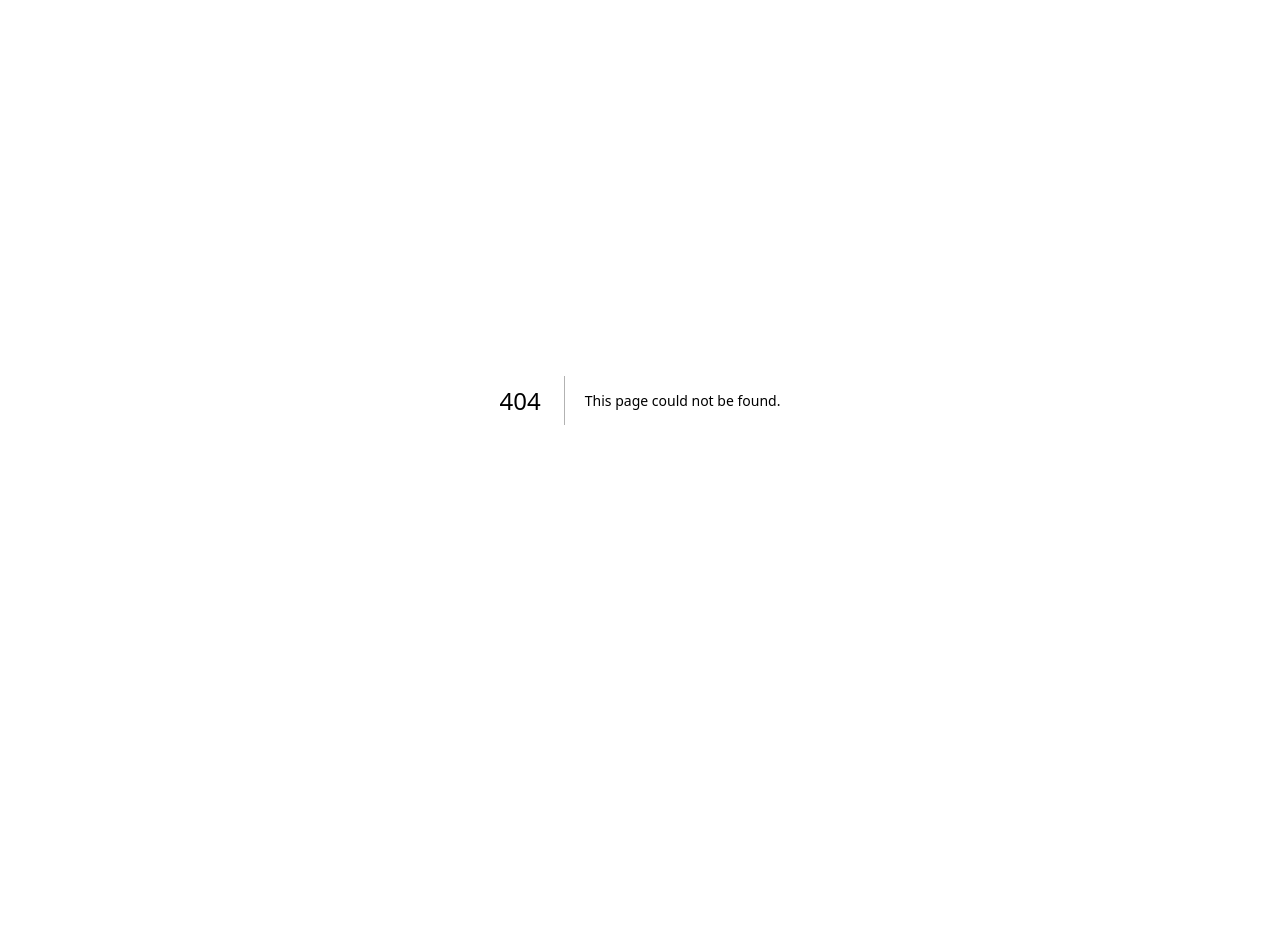
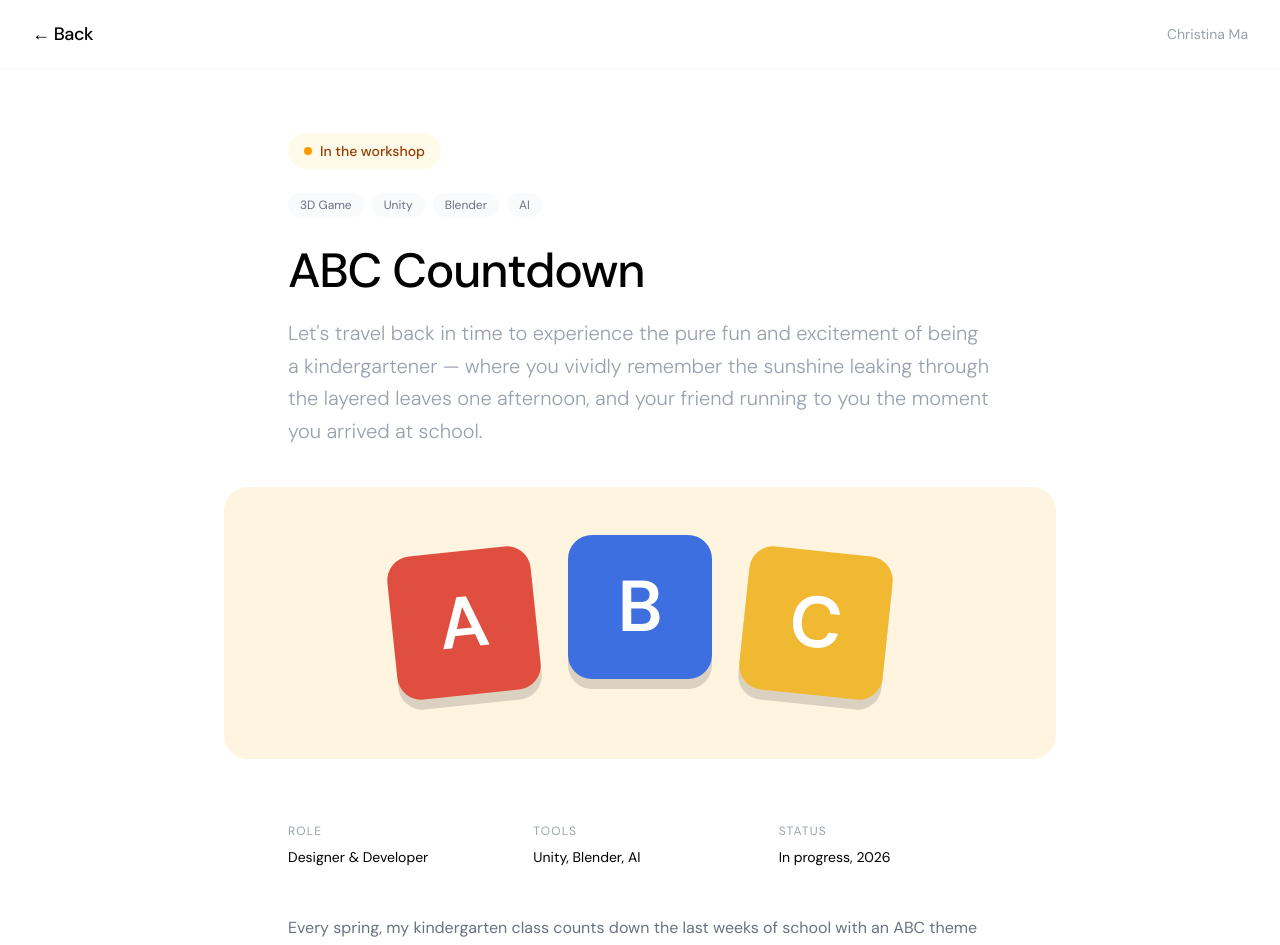
Before and after one commit to Christina505/my-portfolio, a Next.js app: page /work/abc-countdown in a window 1280 px wide. Before the commit this address had no page. Shown: the top 945 px of the page. Before the commit the page ends 800 px from the top, so only its background shows below. Built offline with nearby package versions, Linux system fonts and the light colour scheme.

Commit message:
ABC Countdown: lead with evocative kindergarten copy

```diff
--- a/app/page.tsx
+++ b/app/page.tsx
@@ -575,6 +575,63 @@ export default function Home() {
               </div>
             </Link>
           </div>
+
+          {/* ABC Countdown — in progress, "next up" card */}
+          <Link
+            href="/work/abc-countdown"
+            className="group rounded-3xl overflow-hidden cursor-pointer transition-all duration-500 ease-out hover:shadow-2xl hover:-translate-y-1 block"
+            style={{ backgroundColor: "#FFF4E0" }}
+          >
+            <div className="grid grid-cols-1 md:grid-cols-2">
+              {/* Text side */}
+              <div className="p-10 md:p-12 flex flex-col justify-between order-2 md:order-1">
+                <div>
+                  {/* "In the workshop" badge with pulsing dot */}
+                  <div className="inline-flex items-center gap-2 mb-6 text-xs font-medium text-amber-800 bg-white/70 rounded-full px-3 py-1.5">
+                    <span className="relative flex h-1.5 w-1.5">
+                      <span className="animate-ping absolute inline-flex h-full w-full rounded-full bg-amber-500 opacity-75"></span>
+                      <span className="relative inline-flex rounded-full h-1.5 w-1.5 bg-amber-500"></span>
+                    </span>
+                    In the workshop
+                  </div>
+                  <div className="flex flex-wrap gap-2 mb-8">
+                    {["3D Game", "Unity", "Blender", "AI"].map((tag) => (
+                      <span
+                        key={tag}
+                        className="text-xs text-gray-500 bg-white/60 rounded-full px-3 py-1"
+                      >
+                        {tag}
+                      </span>
+                    ))}
+                  </div>
+                  <h2 className="text-3xl font-semibold mb-3 tracking-tight">
+                    ABC Countdown
+                  </h2>
+                  <p className="text-gray-500 leading-relaxed max-w-sm">
+                    Let&apos;s travel back in time to experience the pure fun and excitement of being a kindergartener — where you vividly remember the sunshine leaking through the layered leaves one afternoon, and your friend running to you the moment you arrived at school.
+                  </p>
+                </div>
+                <div className="mt-8 flex items-center gap-2">
+                  <span className="text-sm text-gray-400 group-hover:text-gray-600 transition-colors">
+                    Peek at the workshop →
+                  </span>
+                </div>
+              </div>
+
+              {/* Visual side — ABC alphabet blocks that wiggle on hover */}
+              <div className="relative h-56 md:h-auto overflow-hidden flex items-center justify-center gap-3 md:gap-5 py-12 md:py-0 order-1 md:order-2">
+                <div className="w-20 h-20 md:w-28 md:h-28 rounded-2xl flex items-center justify-center text-3xl md:text-5xl font-bold text-white bg-[#E04E3F] shadow-[0_8px_0_rgba(0,0,0,0.12)] -rotate-6 transition-all duration-700 group-hover:-translate-y-2 group-hover:-rotate-12">
+                  A
+                </div>
+                <div className="w-20 h-20 md:w-28 md:h-28 rounded-2xl flex items-center justify-center text-3xl md:text-5xl font-bold text-white bg-[#3E6FE0] shadow-[0_8px_0_rgba(0,0,0,0.12)] -translate-y-3 transition-all duration-700 delay-100 group-hover:-translate-y-6 group-hover:scale-105">
+                  B
+                </div>
+                <div className="w-20 h-20 md:w-28 md:h-28 rounded-2xl flex items-center justify-center text-3xl md:text-5xl font-bold text-white bg-[#F1B832] shadow-[0_8px_0_rgba(0,0,0,0.12)] rotate-6 transition-all duration-700 delay-200 group-hover:-translate-y-2 group-hover:rotate-12">
+                  C
+                </div>
+              </div>
+            </div>
+          </Link>
         </div>
       </section>
 
--- /dev/null
+++ b/app/work/abc-countdown/page.tsx
@@ -0,0 +1,108 @@
+import Link from "next/link";
+
+export default function AbcCountdownCaseStudy() {
+  return (
+    <main className="min-h-screen bg-white text-black">
+      {/* Nav */}
+      <nav className="sticky top-0 z-50 backdrop-blur-md bg-white/80 border-b border-gray-100/50 px-5 md:px-8 py-5">
+        <div className="flex justify-between items-center">
+          <Link
+            href="/"
+            className="font-medium tracking-tight text-lg hover:opacity-70 transition-opacity"
+          >
+            ← Back
+          </Link>
+          <span className="text-sm text-gray-400">Christina Ma</span>
+        </div>
+      </nav>
+
+      {/* Hero */}
+      <section className="px-5 md:px-8 pt-16 pb-10 max-w-3xl mx-auto">
+        {/* "In the workshop" badge */}
+        <div className="inline-flex items-center gap-2 mb-6 text-sm font-medium text-amber-800 bg-amber-50 rounded-full px-4 py-2">
+          <span className="relative flex h-2 w-2">
+            <span className="animate-ping absolute inline-flex h-full w-full rounded-full bg-amber-500 opacity-75"></span>
+            <span className="relative inline-flex rounded-full h-2 w-2 bg-amber-500"></span>
+          </span>
+          In the workshop
+        </div>
+
+        <div className="flex flex-wrap gap-2 mb-6">
+          <span className="text-xs text-gray-500 bg-gray-50 rounded-full px-3 py-1">
+            3D Game
+          </span>
+          <span className="text-xs text-gray-500 bg-gray-50 rounded-full px-3 py-1">
+            Unity
+          </span>
+          <span className="text-xs text-gray-500 bg-gray-50 rounded-full px-3 py-1">
+            Blender
+          </span>
+          <span className="text-xs text-gray-500 bg-gray-50 rounded-full px-3 py-1">
+            AI
+          </span>
+        </div>
+
+        <h1 className="text-4xl md:text-5xl font-medium tracking-tight leading-tight mb-4">
+          ABC Countdown
+        </h1>
+        <p className="text-xl font-light text-gray-400 leading-relaxed">
+          Let&apos;s travel back in time to experience the pure fun and excitement of being a kindergartener — where you vividly remember the sunshine leaking through the layered leaves one afternoon, and your friend running to you the moment you arrived at school.
+        </p>
+      </section>
+
+      {/* Hero visual — larger ABC blocks */}
+      <section className="px-5 md:px-8 pb-16 max-w-4xl mx-auto">
+        <div className="rounded-3xl bg-[#FFF4E0] p-8 md:p-16 flex items-center justify-center gap-4 md:gap-8">
+          <div className="w-24 h-24 md:w-36 md:h-36 rounded-3xl bg-[#E04E3F] flex items-center justify-center text-5xl md:text-7xl font-bold text-white shadow-[0_10px_0_rgba(0,0,0,0.14)] -rotate-6">
+            A
+          </div>
+          <div className="w-24 h-24 md:w-36 md:h-36 rounded-3xl bg-[#3E6FE0] flex items-center justify-center text-5xl md:text-7xl font-bold text-white shadow-[0_10px_0_rgba(0,0,0,0.14)] -translate-y-4">
+            B
+          </div>
+          <div className="w-24 h-24 md:w-36 md:h-36 rounded-3xl bg-[#F1B832] flex items-center justify-center text-5xl md:text-7xl font-bold text-white shadow-[0_10px_0_rgba(0,0,0,0.14)] rotate-6">
+            C
+          </div>
+        </div>
+      </section>
+
+      {/* Overview */}
+      <section className="px-5 md:px-8 pb-16 max-w-3xl mx-auto">
+        <div className="grid grid-cols-3 gap-4 sm:gap-8 mb-12">
+          <div>
+            <p className="text-xs text-gray-400 uppercase tracking-widest mb-2">
+              Role
+            </p>
+            <p className="text-sm">Designer &amp; Developer</p>
+          </div>
+          <div>
+            <p className="text-xs text-gray-400 uppercase tracking-widest mb-2">
+              Tools
+            </p>
+            <p className="text-sm">Unity, Blender, AI</p>
+          </div>
+          <div>
+            <p className="text-xs text-gray-400 uppercase tracking-widest mb-2">
+              Status
+            </p>
+            <p className="text-sm">In progress, 2026</p>
+          </div>
+        </div>
+
+        <p className="text-gray-500 leading-relaxed">
+          Every spring, my kindergarten class counts down the last weeks of school with an ABC theme — Animal Day, Beach Day, all the way through Z. I&apos;m turning that tradition into a 3D game: each day is a mini-game, and you collect tickets along the way.
+        </p>
+        <p className="text-gray-500 leading-relaxed mt-4">
+          Building it now in Unity, with Blender for the 3D worlds and a lot of AI help along the way. Check back soon for the first build.
+        </p>
+      </section>
+
+      {/* Footer */}
+      <footer className="px-5 md:px-8 py-8 border-t border-gray-100 flex justify-between items-center text-sm text-gray-400">
+        <Link href="/" className="hover:text-black transition-colors">
+          ← Back to work
+        </Link>
+        <span>Christina Ma</span>
+      </footer>
+    </main>
+  );
+}
```
